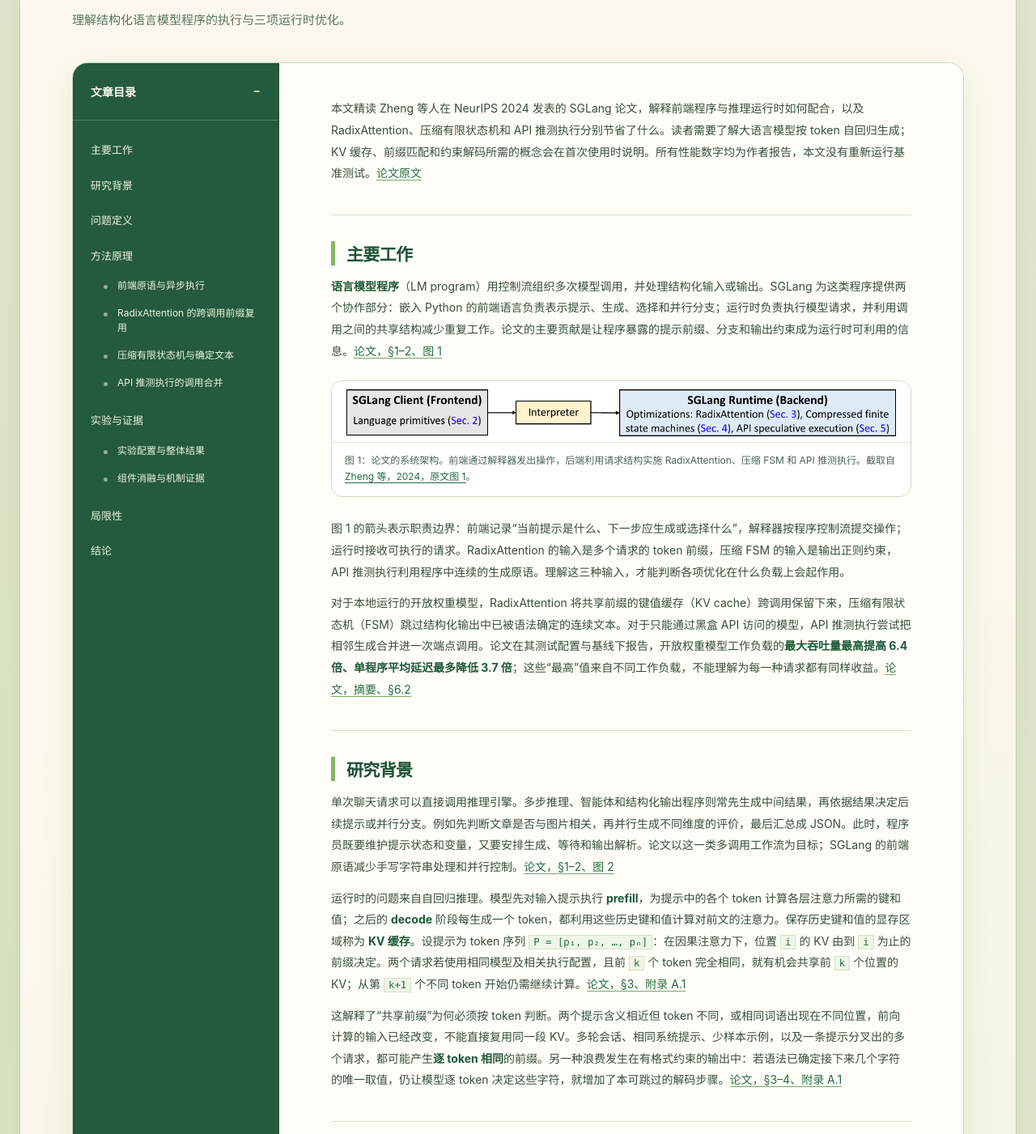
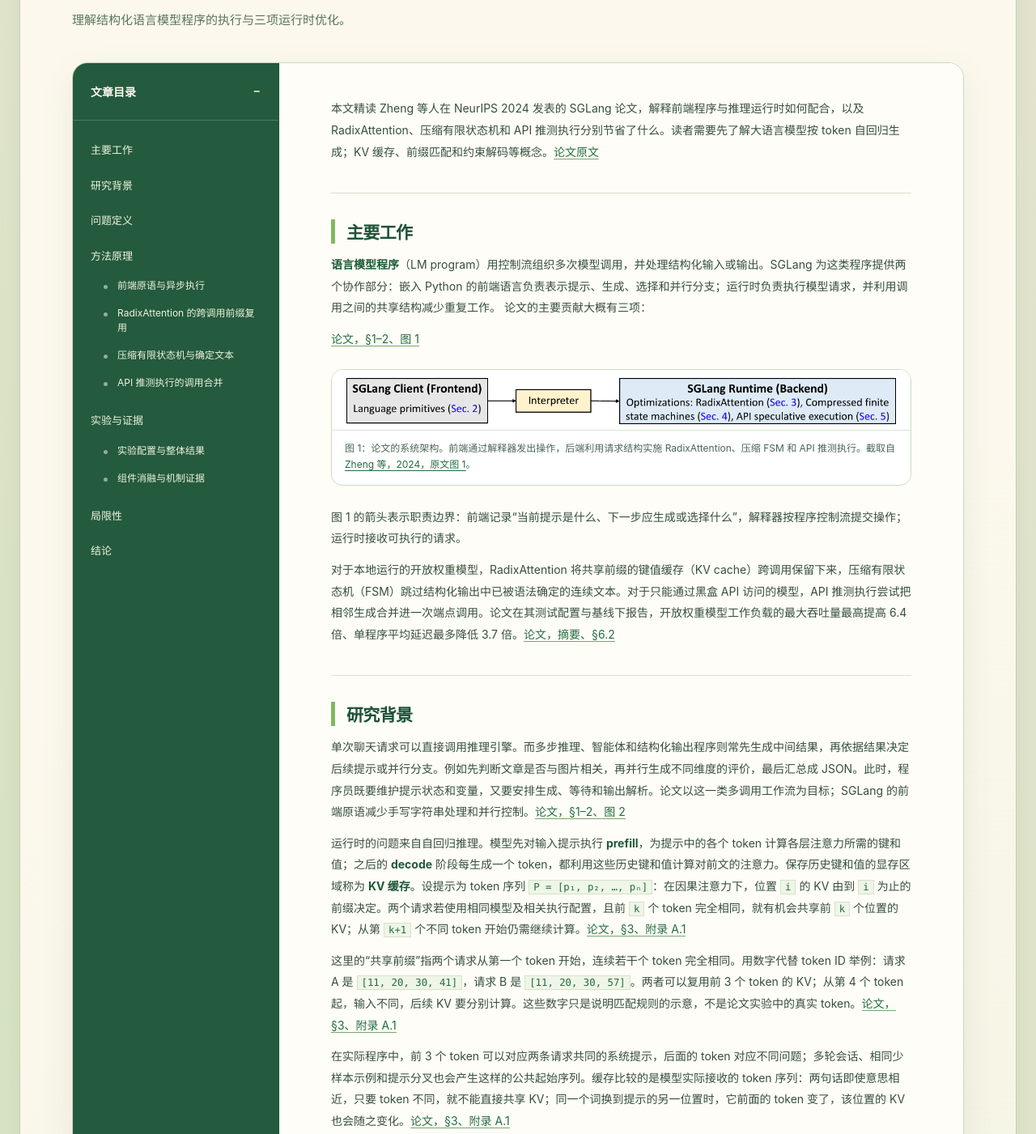
Before and after one commit to wsj040303/wsj040303.github.io, a website: page papers/sglang/index.html in a window 1280 px wide. Shown: the part 344-1745 px from the top of the page at 81% size. Drawn offline with Linux system fonts and the light colour scheme.

Commit message:
Clarify shared token prefixes in SGLang report

```diff
--- a/papers/sglang/index.html
+++ b/papers/sglang/index.html
@@ -49,22 +49,26 @@
           </aside>
           <article class="reader-content paper-article">
 <!-- SGLANG_ARTICLE_START -->
-<div class="paper-intro"><p>本文精读 Zheng 等人在 NeurIPS 2024 发表的 SGLang 论文，解释前端程序与推理运行时如何配合，以及 RadixAttention、压缩有限状态机和 API 推测执行分别节省了什么。读者需要了解大语言模型按 token 自回归生成；KV 缓存、前缀匹配和约束解码所需的概念会在首次使用时说明。所有性能数字均为作者报告，本文没有重新运行基准测试。<a class="inline-link" href="https://papers.nips.cc/paper_files/paper/2024/file/724be4472168f31ba1c9ac630f15dec8-Paper-Conference.pdf">论文原文</a></p>
+<div class="paper-intro"><p>本文精读 Zheng 等人在 NeurIPS 2024 发表的 SGLang 论文，解释前端程序与推理运行时如何配合，以及 RadixAttention、压缩有限状态机和 API 推测执行分别节省了什么。读者需要先了解大语言模型按 token 自回归生成；KV 缓存、前缀匹配和约束解码等概念。<a class="inline-link" href="https://papers.nips.cc/paper_files/paper/2024/file/724be4472168f31ba1c9ac630f15dec8-Paper-Conference.pdf">论文原文</a></p>
 </div>
 <section id="overview"><h3>主要工作</h3>
-<p><strong>语言模型程序</strong>（LM program）用控制流组织多次模型调用，并处理结构化输入或输出。SGLang 为这类程序提供两个协作部分：嵌入 Python 的前端语言负责表示提示、生成、选择和并行分支；运行时负责执行模型请求，并利用调用之间的共享结构减少重复工作。论文的主要贡献是让程序暴露的提示前缀、分支和输出约束成为运行时可利用的信息。<a class="inline-link" href="https://papers.nips.cc/paper_files/paper/2024/file/724be4472168f31ba1c9ac630f15dec8-Paper-Conference.pdf">论文，§1–2、图 1</a></p>
+<p><strong>语言模型程序</strong>（LM program）用控制流组织多次模型调用，并处理结构化输入或输出。SGLang 为这类程序提供两个协作部分：嵌入 Python 的前端语言负责表示提示、生成、选择和并行分支；运行时负责执行模型请求，并利用调用之间的共享结构减少重复工作。
+论文的主要贡献大概有三项：</p>
+<p><a class="inline-link" href="https://papers.nips.cc/paper_files/paper/2024/file/724be4472168f31ba1c9ac630f15dec8-Paper-Conference.pdf">论文，§1–2、图 1</a></p>
 <figure class="paper-figure"><a class="inline-link" href="images/sglang-figure-1-architecture.png" aria-label="打开原尺寸论文图片"><img src="images/sglang-figure-1-architecture.png" alt="论文图 1：SGLang 客户端语言原语经解释器交给运行时执行，运行时包含三项优化" loading="lazy" decoding="async"></a><figcaption>图 1：论文的系统架构。前端通过解释器发出操作，后端利用请求结构实施 RadixAttention、压缩 FSM 和 API 推测执行。截取自 <a class="inline-link" href="https://papers.nips.cc/paper_files/paper/2024/file/724be4472168f31ba1c9ac630f15dec8-Paper-Conference.pdf#page=2">Zheng 等，2024，原文图 1</a>。</figcaption></figure>
 
-<p>图 1 的箭头表示职责边界：前端记录“当前提示是什么、下一步应生成或选择什么”，解释器按程序控制流提交操作；运行时接收可执行的请求。RadixAttention 的输入是多个请求的 token 前缀，压缩 FSM 的输入是输出正则约束，API 推测执行利用程序中连续的生成原语。理解这三种输入，才能判断各项优化在什么负载上会起作用。</p>
-<p>对于本地运行的开放权重模型，RadixAttention 将共享前缀的键值缓存（KV cache）跨调用保留下来，压缩有限状态机（FSM）跳过结构化输出中已被语法确定的连续文本。对于只能通过黑盒 API 访问的模型，API 推测执行尝试把相邻生成合并进一次端点调用。论文在其测试配置与基线下报告，开放权重模型工作负载的<strong>最大吞吐量最高提高 6.4 倍、单程序平均延迟最多降低 3.7 倍</strong>；这些“最高”值来自不同工作负载，不能理解为每一种请求都有同样收益。<a class="inline-link" href="https://papers.nips.cc/paper_files/paper/2024/file/724be4472168f31ba1c9ac630f15dec8-Paper-Conference.pdf">论文，摘要、§6.2</a></p>
+<p>图 1 的箭头表示职责边界：前端记录“当前提示是什么、下一步应生成或选择什么”，解释器按程序控制流提交操作；运行时接收可执行的请求。</p>
+<p>对于本地运行的开放权重模型，RadixAttention 将共享前缀的键值缓存（KV cache）跨调用保留下来，压缩有限状态机（FSM）跳过结构化输出中已被语法确定的连续文本。对于只能通过黑盒 API 访问的模型，API 推测执行尝试把相邻生成合并进一次端点调用。论文在其测试配置与基线下报告，开放权重模型工作负载的最大吞吐量最高提高 6.4 倍、单程序平均延迟最多降低 3.7 倍。<a class="inline-link" href="https://papers.nips.cc/paper_files/paper/2024/file/724be4472168f31ba1c9ac630f15dec8-Paper-Conference.pdf">论文，摘要、§6.2</a></p>
 </section>
 <section id="background"><h3>研究背景</h3>
-<p>单次聊天请求可以直接调用推理引擎。多步推理、智能体和结构化输出程序则常先生成中间结果，再依据结果决定后续提示或并行分支。例如先判断文章是否与图片相关，再并行生成不同维度的评价，最后汇总成 JSON。此时，程序员既要维护提示状态和变量，又要安排生成、等待和输出解析。论文以这一类多调用工作流为目标；SGLang 的前端原语减少手写字符串处理和并行控制。<a class="inline-link" href="https://papers.nips.cc/paper_files/paper/2024/file/724be4472168f31ba1c9ac630f15dec8-Paper-Conference.pdf">论文，§1–2、图 2</a></p>
+<p>单次聊天请求可以直接调用推理引擎。而多步推理、智能体和结构化输出程序则常先生成中间结果，再依据结果决定后续提示或并行分支。例如先判断文章是否与图片相关，再并行生成不同维度的评价，最后汇总成 JSON。此时，程序员既要维护提示状态和变量，又要安排生成、等待和输出解析。论文以这一类多调用工作流为目标；SGLang 的前端原语减少手写字符串处理和并行控制。<a class="inline-link" href="https://papers.nips.cc/paper_files/paper/2024/file/724be4472168f31ba1c9ac630f15dec8-Paper-Conference.pdf">论文，§1–2、图 2</a></p>
 <p>运行时的问题来自自回归推理。模型先对输入提示执行 <strong>prefill</strong>，为提示中的各个 token 计算各层注意力所需的键和值；之后的 <strong>decode</strong> 阶段每生成一个 token，都利用这些历史键和值计算对前文的注意力。保存历史键和值的显存区域称为 <strong>KV 缓存</strong>。设提示为 token 序列 <code>P = [p₁, p₂, …, pₙ]</code>：在因果注意力下，位置 <code>i</code> 的 KV 由到 <code>i</code> 为止的前缀决定。两个请求若使用相同模型及相关执行配置，且前 <code>k</code> 个 token 完全相同，就有机会共享前 <code>k</code> 个位置的 KV；从第 <code>k+1</code> 个不同 token 开始仍需继续计算。<a class="inline-link" href="https://papers.nips.cc/paper_files/paper/2024/file/724be4472168f31ba1c9ac630f15dec8-Paper-Conference.pdf">论文，§3、附录 A.1</a></p>
-<p>这解释了“共享前缀”为何必须按 token 判断。两个提示含义相近但 token 不同，或相同词语出现在不同位置，前向计算的输入已经改变，不能直接复用同一段 KV。多轮会话、相同系统提示、少样本示例，以及一条提示分叉出的多个请求，都可能产生<strong>逐 token 相同</strong>的前缀。另一种浪费发生在有格式约束的输出中：若语法已确定接下来几个字符的唯一取值，仍让模型逐 token 决定这些字符，就增加了本可跳过的解码步骤。<a class="inline-link" href="https://papers.nips.cc/paper_files/paper/2024/file/724be4472168f31ba1c9ac630f15dec8-Paper-Conference.pdf">论文，§3–4、附录 A.1</a></p>
+<p>这里的“共享前缀”指两个请求从第一个 token 开始，连续若干个 token 完全相同。用数字代替 token ID 举例：请求 A 是 <code>[11, 20, 30, 41]</code>，请求 B 是 <code>[11, 20, 30, 57]</code>。两者可以复用前 3 个 token 的 KV；从第 4 个 token 起，输入不同，后续 KV 要分别计算。这些数字只是说明匹配规则的示意，不是论文实验中的真实 token。<a class="inline-link" href="https://papers.nips.cc/paper_files/paper/2024/file/724be4472168f31ba1c9ac630f15dec8-Paper-Conference.pdf">论文，§3、附录 A.1</a></p>
+<p>在实际程序中，前 3 个 token 可以对应两条请求共同的系统提示，后面的 token 对应不同问题；多轮会话、相同少样本示例和提示分叉也会产生这样的公共起始序列。缓存比较的是模型实际接收的 token 序列：两句话即使意思相近，只要 token 不同，就不能直接共享 KV；同一个词换到提示的另一位置时，它前面的 token 变了，该位置的 KV 也会随之变化。<a class="inline-link" href="https://papers.nips.cc/paper_files/paper/2024/file/724be4472168f31ba1c9ac630f15dec8-Paper-Conference.pdf">论文，§3、附录 A.1</a></p>
 </section>
 <section id="problem"><h3>问题定义</h3>
 <p>给定一个语言模型程序，系统既要执行程序规定的生成、选择和控制流，也要在多个调用及程序实例之间复用计算。这里的<strong>程序实例</strong>是同一程序针对一份输入执行一次；一次实例内部也可能发出多个模型请求。对开放权重模型，运行时能控制 KV 缓存与模型前向传播；对仅提供 API 的模型，运行时只能控制调用方式、提示和返回结果的使用。因此论文采用三种机制处理三个不同的重复成本：共享前缀重复 prefill、被语法确定的文本重复解码，以及相邻 API 调用重复发送上下文。<a class="inline-link" href="https://papers.nips.cc/paper_files/paper/2024/file/724be4472168f31ba1c9ac630f15dec8-Paper-Conference.pdf">论文，§2–5</a></p>
+<p>第二种成本出现在有格式约束的输出中。例如 JSON 语法已确定接下来只能输出固定键名和标点时，逐 token 调用模型决定这些字符会增加解码步骤。它与共享前缀的重复 prefill 是两种不同的浪费：前者发生在生成已确定的后续内容时，后者发生在重新处理已出现的相同输入时。压缩 FSM 和 RadixAttention 分别处理这两种情况。<a class="inline-link" href="https://papers.nips.cc/paper_files/paper/2024/file/724be4472168f31ba1c9ac630f15dec8-Paper-Conference.pdf">论文，§3–4</a></p>
 <p>这三项优化的输入条件不同。RadixAttention 要求运行时能够持有模型的 KV 缓存，并且有可复用的相同 token 前缀；压缩 FSM 要求生成过程由正则表达式约束，且某些状态之后只有唯一合法延续；API 推测执行针对只能通过端点调用的模型，并且连续的生成步骤能够被提前生成的文本匹配。一个程序可以同时包含多种机会，例如图 2 的并行评价分支共享提示前缀，最后的 JSON 生成具有格式约束。<a class="inline-link" href="https://papers.nips.cc/paper_files/paper/2024/file/724be4472168f31ba1c9ac630f15dec8-Paper-Conference.pdf">论文，图 2、§3–5</a></p>
 </section>
 <section id="method"><h3>方法原理</h3>
```
Also changed, not shown: papers/sglang/article.md (+13 -6 lines).
